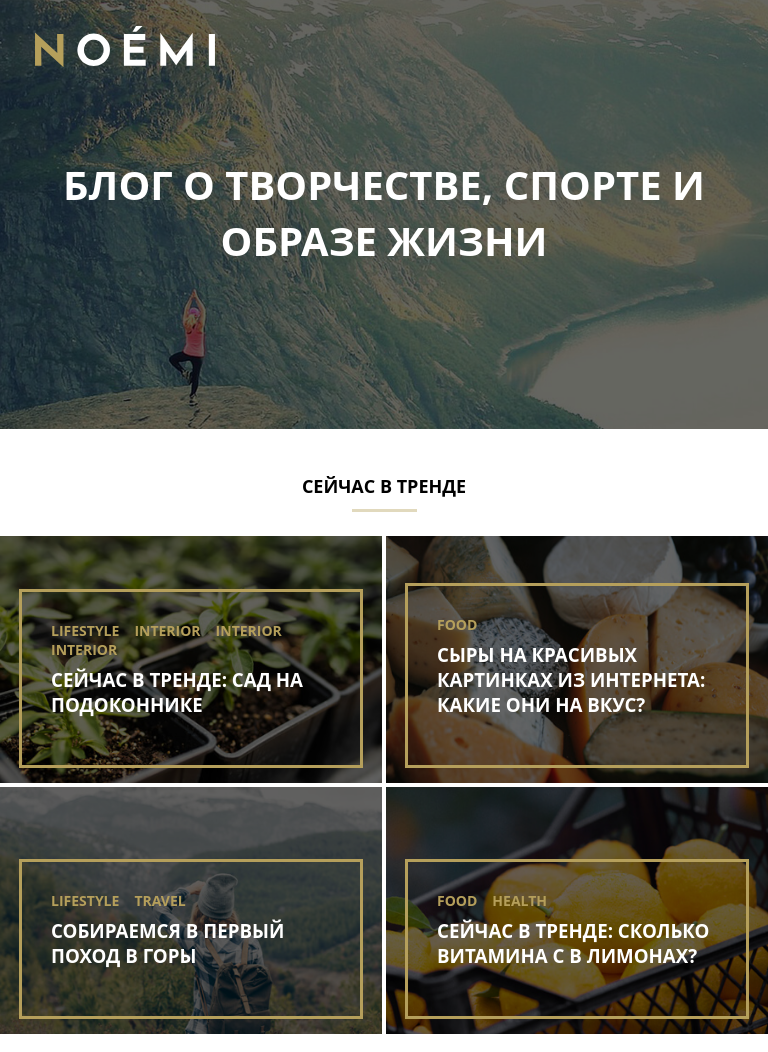
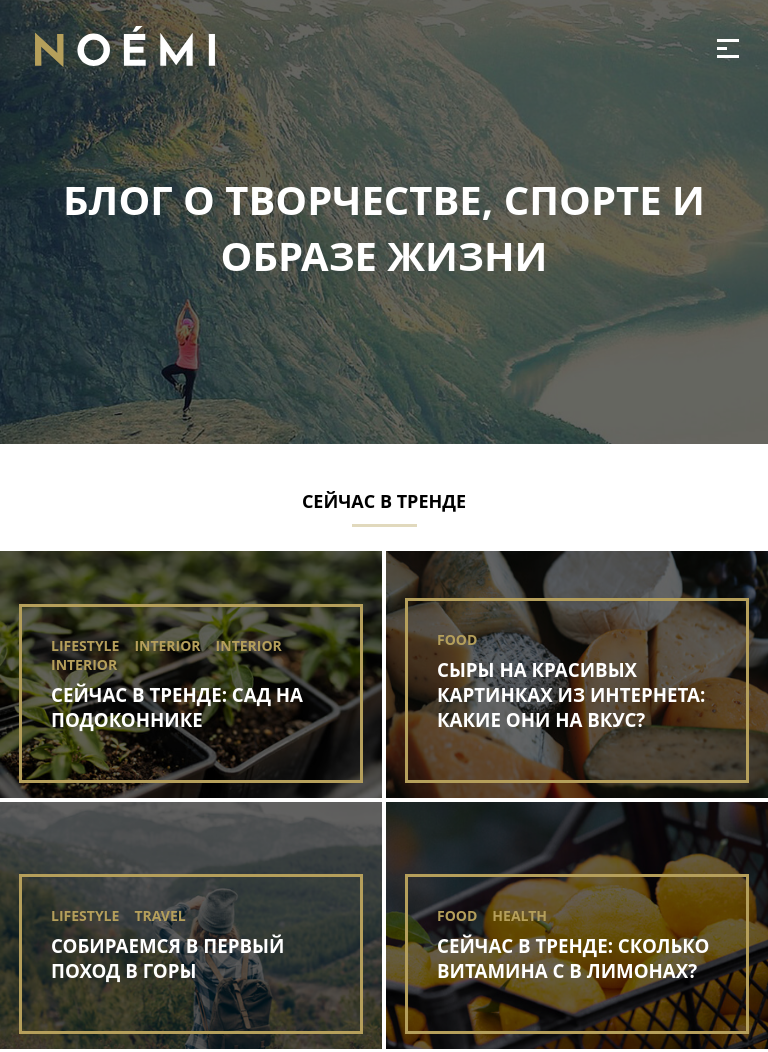
Before and after one commit to kes2023/mq-diplom, a plain HTML site: page index.html in a window 768 px wide. Shown: the top 1052 px of the page. Drawn offline with Linux system fonts and the light colour scheme.

Commit message:
Add files via upload

```diff
--- a/css/style.css
+++ b/css/style.css
@@ -84,7 +84,7 @@ body {
 
 .header-title {
 	position: relative;
-	max-width: 1200px;
+	max-width: 710px;
 	margin-top: 100px;
 	margin-left: auto;
 	margin-right: auto;
@@ -908,7 +908,8 @@ input:focus {
   }
 
   .menu-button {
-    border: none;
+    display: block;
+	border: none;
     width: 22px;
     height: 19px;
     background-color: transparent;
@@ -939,7 +940,7 @@ input:focus {
 										/* MEDIA TABLET  */
 
 
-@media (min-width: 641px) and (max-width: 1199px){
+@media (min-width: 741px) and (max-width: 1199px){
   .header-container, .main-container, .footer-container {
     padding: 0 35px;
   }
@@ -955,8 +956,7 @@ input:focus {
   }
 
   .header-title {
-    max-width: 650px;
-    margin-top: 85px;
+    max-width: 660px;
   }
 
   .title {
@@ -1070,7 +1070,7 @@ input:focus {
 
   										/* MEDIA MOBILE  */
 
-  @media (max-width: 640px) {
+  @media (max-width: 740px) {
 
     .header {
       display: flex;
```
